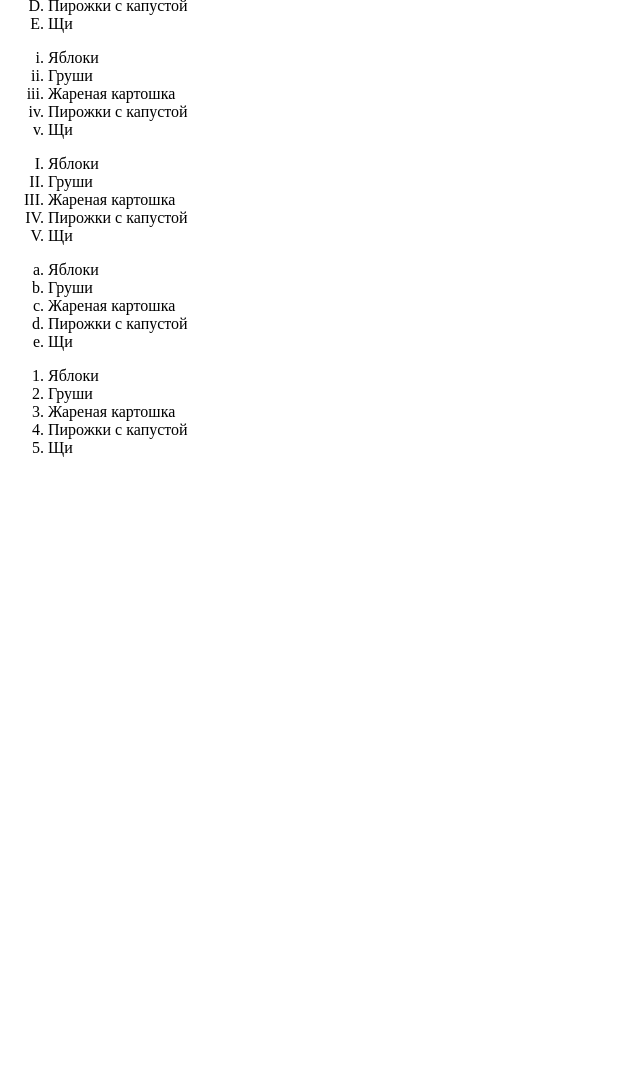
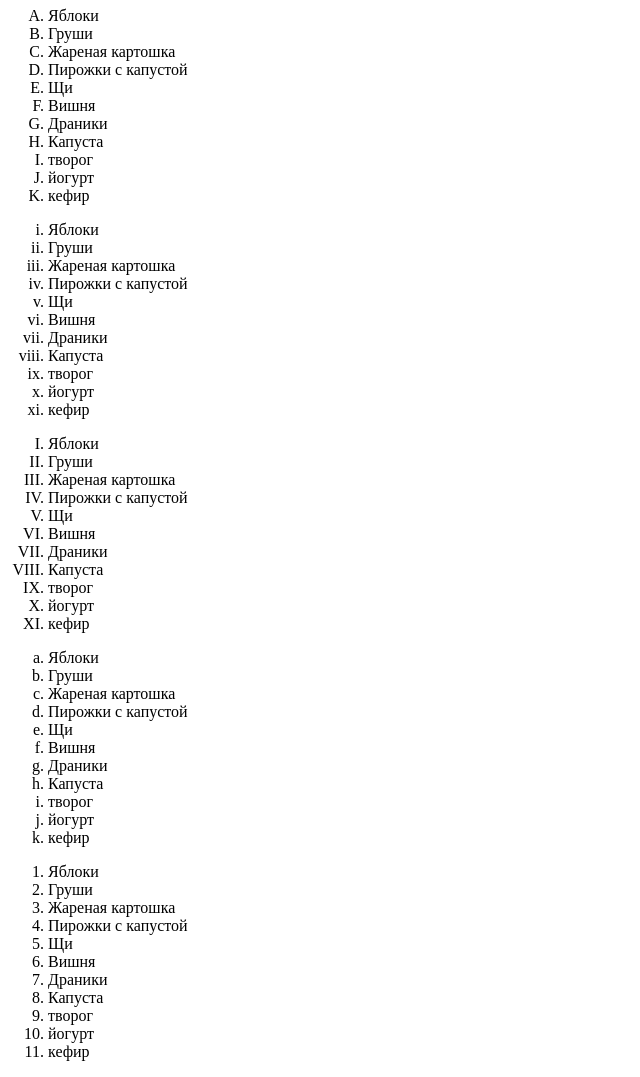
Before and after one commit to FoxyForLove/Web-front-labs, a plain HTML site: page favorites.html in a window 1280 px wide. Shown: the part 73-1150 px from the top of the page, without its empty margins (0-640 px from the left). Before the commit the page ends 800 px from the top, so only its background shows below. Drawn offline with Linux system fonts and the light colour scheme.

Commit message:
Редактирование 2

```diff
--- a/favorites.html
+++ b/favorites.html
@@ -6,12 +6,20 @@
     </head>
 
     <body>
+        <p><h1>Список моих любимых продуктов</h1></p>
+
         <ol type="A">
             <li>Яблоки</li>
             <li>Груши</li>
             <li>Жареная картошка</li>
             <li>Пирожки с капустой</li>
             <li>Щи</li>
+            <li>Вишня</li>
+            <li>Драники</li>
+            <li>Капуста</li>
+            <li>творог</li>
+            <li>йогурт</li>
+            <li>кефир</li>
         </ol>
         <ol type="i">
             <li>Яблоки</li>
@@ -19,6 +27,12 @@
             <li>Жареная картошка</li>
             <li>Пирожки с капустой</li>
             <li>Щи</li>
+            <li>Вишня</li>
+            <li>Драники</li>
+            <li>Капуста</li>
+            <li>творог</li>
+            <li>йогурт</li>
+            <li>кефир</li>
         </ol>
         <ol type="I">
             <li>Яблоки</li>
@@ -26,6 +40,12 @@
             <li>Жареная картошка</li>
             <li>Пирожки с капустой</li>
             <li>Щи</li>
+            <li>Вишня</li>
+            <li>Драники</li>
+            <li>Капуста</li>
+            <li>творог</li>
+            <li>йогурт</li>
+            <li>кефир</li>
         </ol>
         <ol type="a">
             <li>Яблоки</li>
@@ -33,6 +53,12 @@
             <li>Жареная картошка</li>
             <li>Пирожки с капустой</li>
             <li>Щи</li>
+            <li>Вишня</li>
+            <li>Драники</li>
+            <li>Капуста</li>
+            <li>творог</li>
+            <li>йогурт</li>
+            <li>кефир</li>
         </ol>
         <ol type="1">
             <li>Яблоки</li>
@@ -40,6 +66,12 @@
             <li>Жареная картошка</li>
             <li>Пирожки с капустой</li>
             <li>Щи</li>
+            <li>Вишня</li>
+            <li>Драники</li>
+            <li>Капуста</li>
+            <li>творог</li>
+            <li>йогурт</li>
+            <li>кефир</li>
         </ol>
     </body>
 </html>
```
